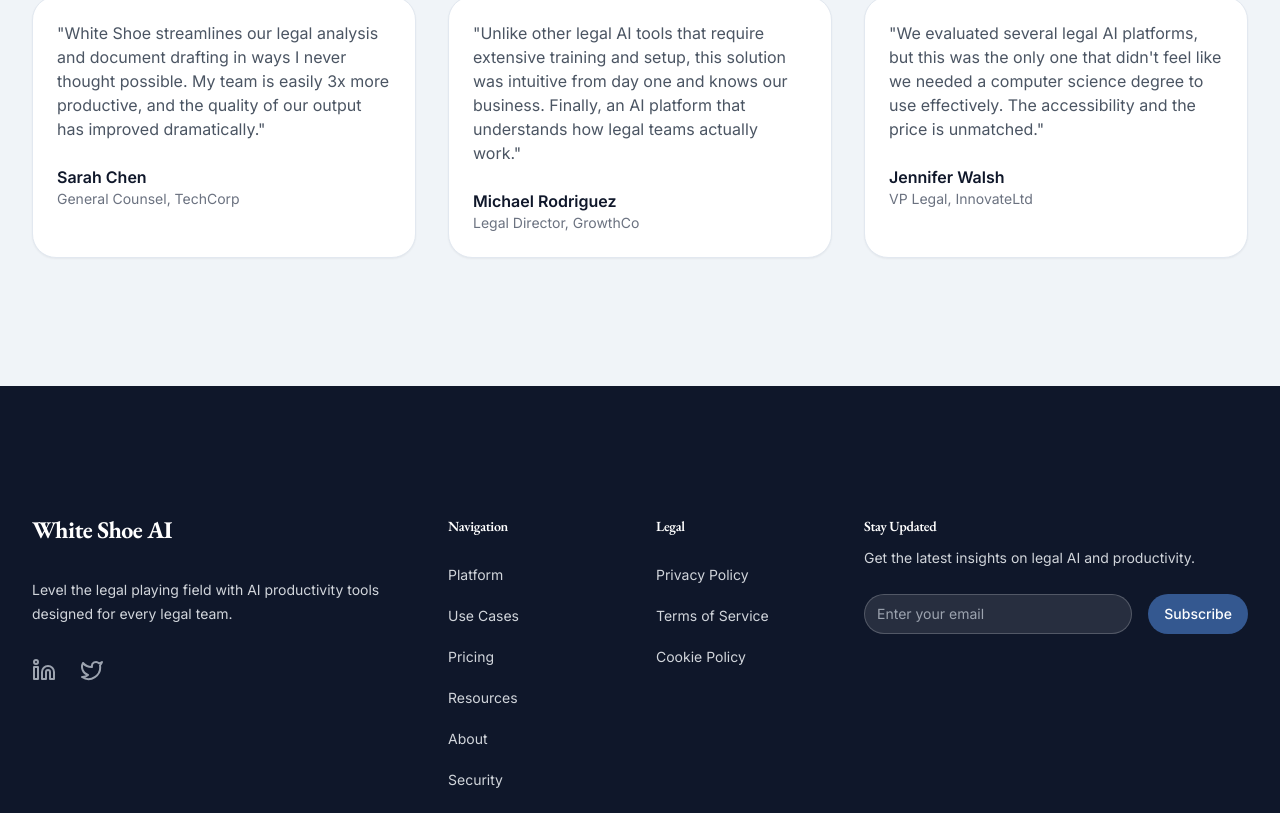
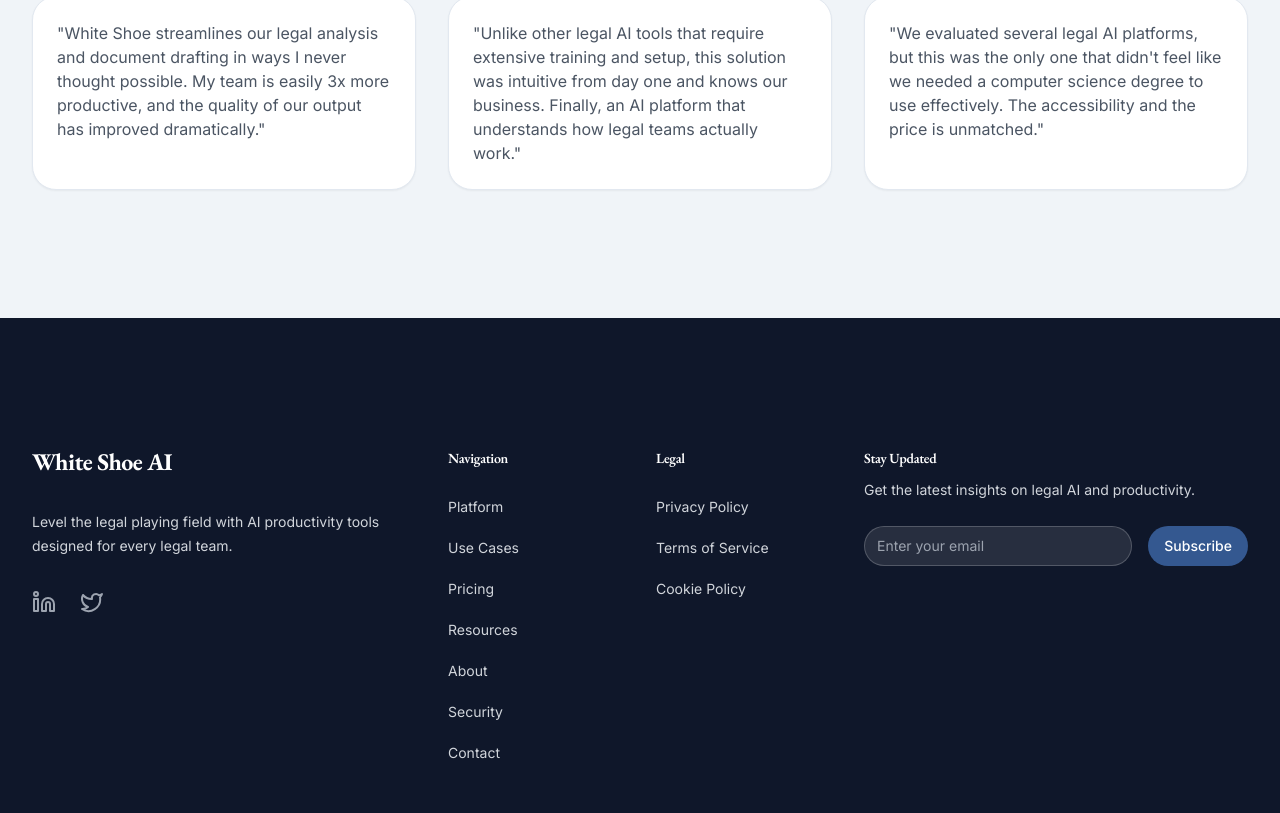
Before and after one commit to ab-boersma/ai-productivity-launch, a React (Vite) app: page / in a window 1280 px wide. Shown: the part 3690-4503 px from the top of the page. Built offline with nearby package versions, Linux system fonts and the light colour scheme.

Commit message:
Remove author and role from testimonials
Removes the author and role information from the testimonial cards in the SocialProofSection.

```diff
--- a/src/components/sections/SocialProofSection.tsx
+++ b/src/components/sections/SocialProofSection.tsx
@@ -3,22 +3,13 @@ import { Card, CardContent } from "@/components/ui/card";
 
 const testimonials = [
   {
-    quote: "White Shoe streamlines our legal analysis and document drafting in ways I never thought possible. My team is easily 3x more productive, and the quality of our output has improved dramatically.",
-    author: "Sarah Chen",
-    role: "General Counsel",
-    company: "TechCorp"
+    quote: "White Shoe streamlines our legal analysis and document drafting in ways I never thought possible. My team is easily 3x more productive, and the quality of our output has improved dramatically."
   },
   {
-    quote: "Unlike other legal AI tools that require extensive training and setup, this solution was intuitive from day one and knows our business. Finally, an AI platform that understands how legal teams actually work.",
-    author: "Michael Rodriguez",
-    role: "Legal Director",
-    company: "GrowthCo"
+    quote: "Unlike other legal AI tools that require extensive training and setup, this solution was intuitive from day one and knows our business. Finally, an AI platform that understands how legal teams actually work."
   },
   {
-    quote: "We evaluated several legal AI platforms, but this was the only one that didn't feel like we needed a computer science degree to use effectively. The accessibility and the price is unmatched.",
-    author: "Jennifer Walsh",
-    role: "VP Legal",
-    company: "InnovateLtd"
+    quote: "We evaluated several legal AI platforms, but this was the only one that didn't feel like we needed a computer science degree to use effectively. The accessibility and the price is unmatched."
   }
 ];
 
@@ -35,13 +26,9 @@ export function SocialProofSection() {
           {testimonials.map((testimonial, index) => (
             <Card key={index} className="hover:shadow-lg transition-shadow">
               <CardContent className="p-6">
-                <blockquote className="text-gray-600 mb-6">
+                <blockquote className="text-gray-600">
                   "{testimonial.quote}"
                 </blockquote>
-                <div>
-                  <p className="font-semibold text-midnight-brief">{testimonial.author}</p>
-                  <p className="text-sm text-gray-500">{testimonial.role}, {testimonial.company}</p>
-                </div>
               </CardContent>
             </Card>
           ))}
```
